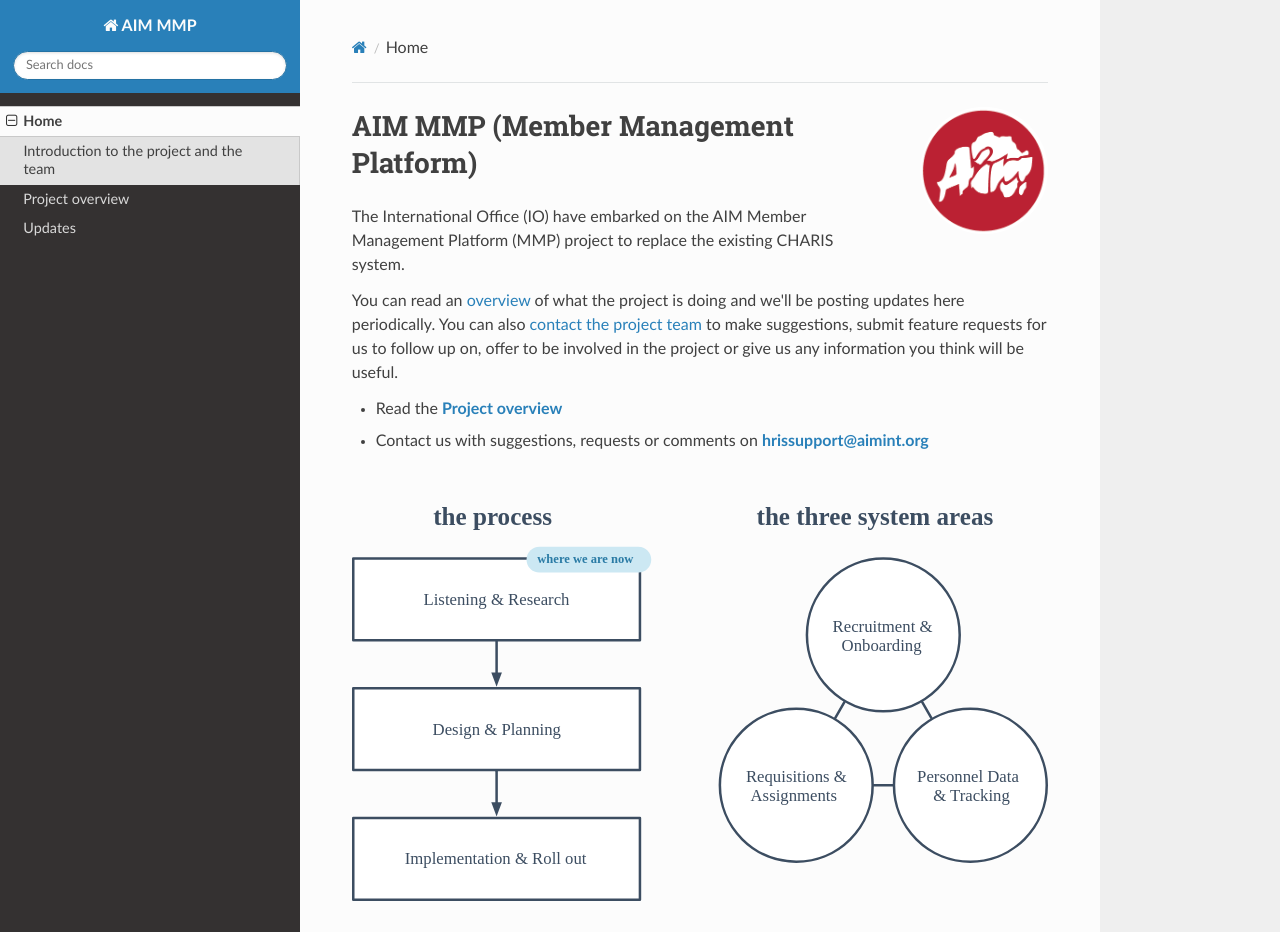
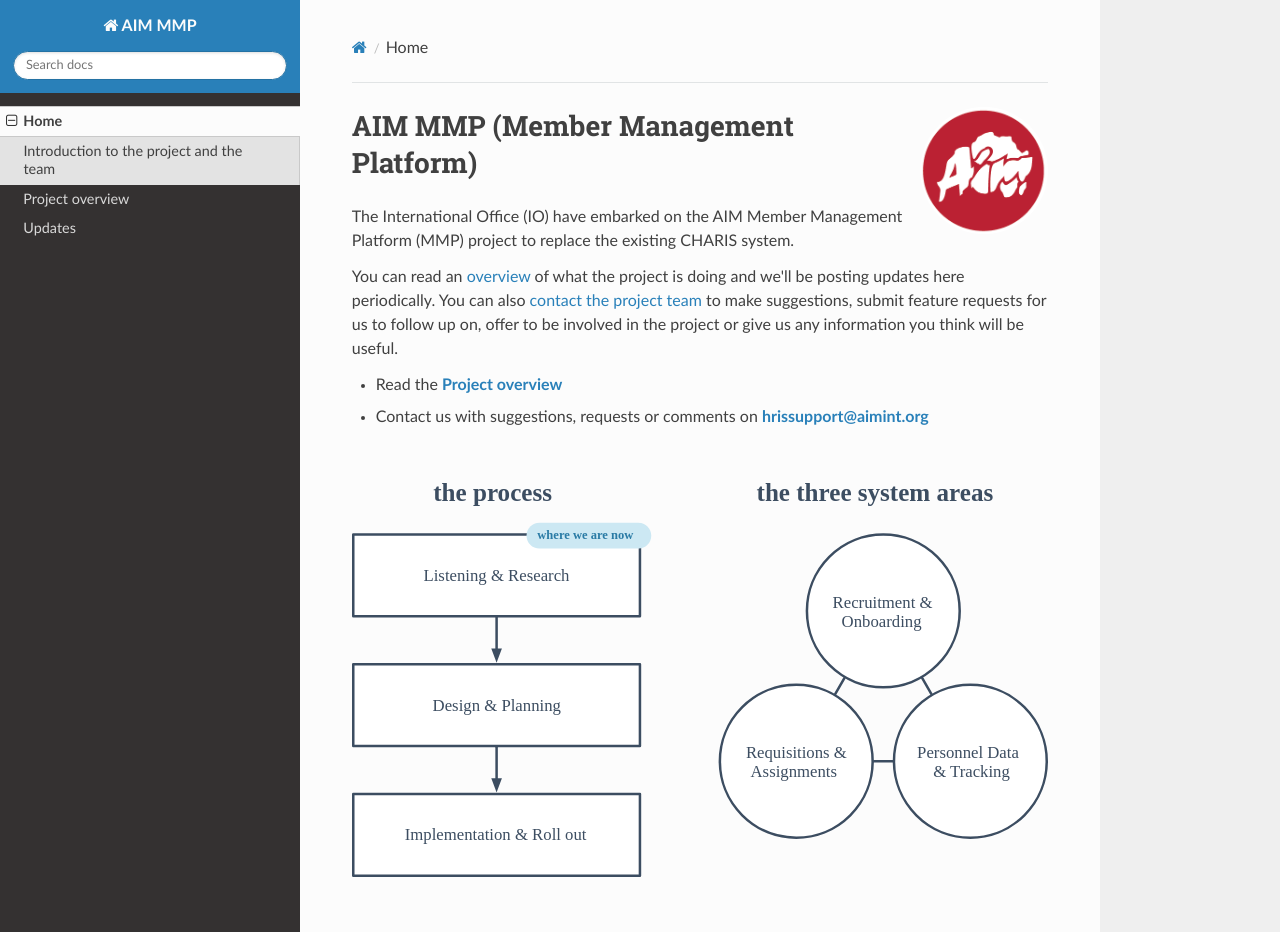
Before and after one commit to surupartners/AIM-MMP-Wiki, an MkDocs documentation site: the page built from docs/index.md, in a window 1280 px wide and 1400 px high. Shown: the top 932 px of the window. Built offline with MkDocs 1.6.1, drawn with Linux system fonts in a browser that asks for light colours; nearby versions of some CDN libraries.

Commit message:
logo size

```diff
--- a/docs/extra.css
+++ b/docs/extra.css
@@ -23,12 +23,13 @@ h4 {
 }
 .logo--home {
     float: right;
-    margin: 0 0 2em 2em;
+    margin: 0 0 1em 1em;
     width: 4em;
 }
 @media (min-width: 40em) {
     .logo--home {
         width: 8em;
+        margin: margin: 0 0 2em 2em;
     }
 }
 .logo--overview {
```
